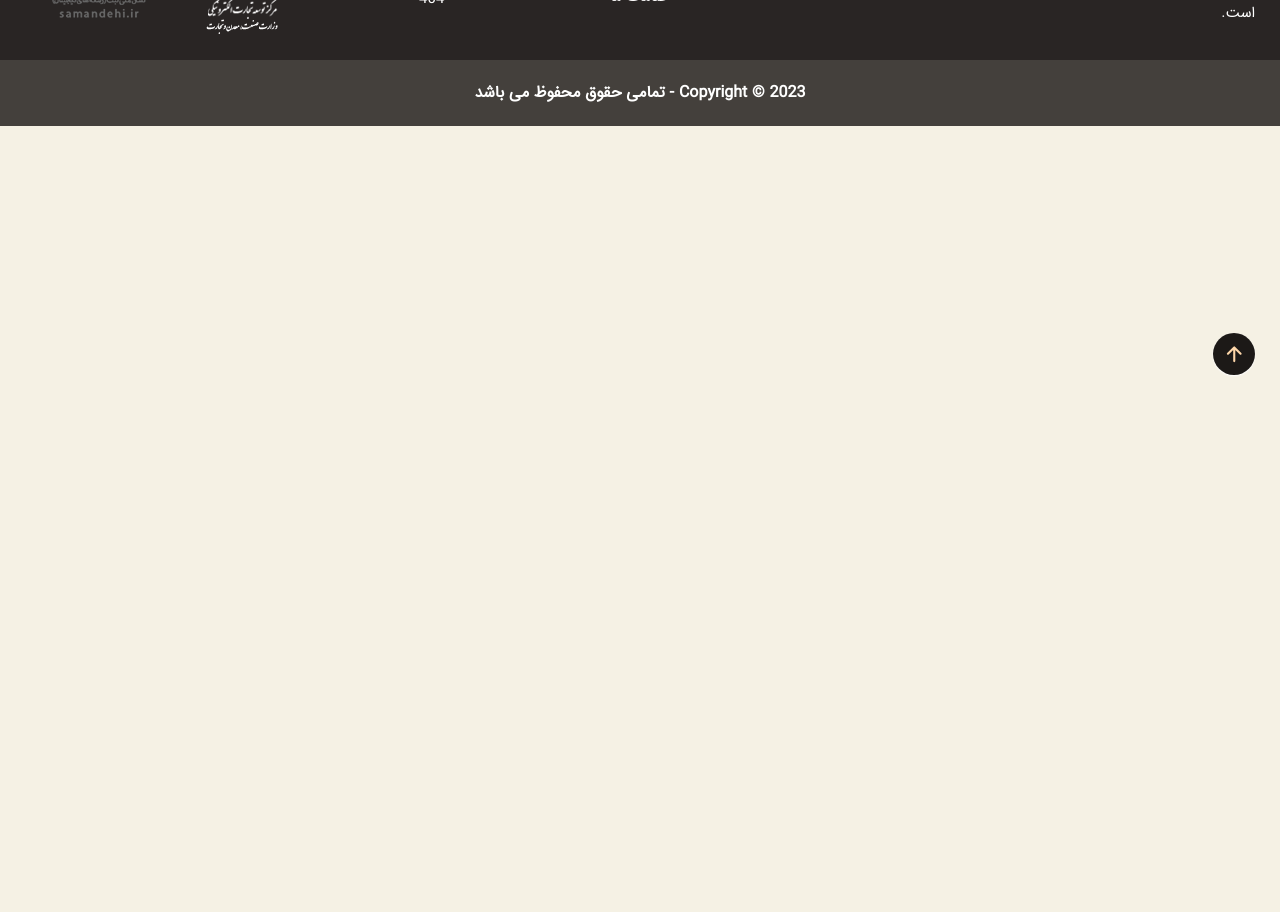
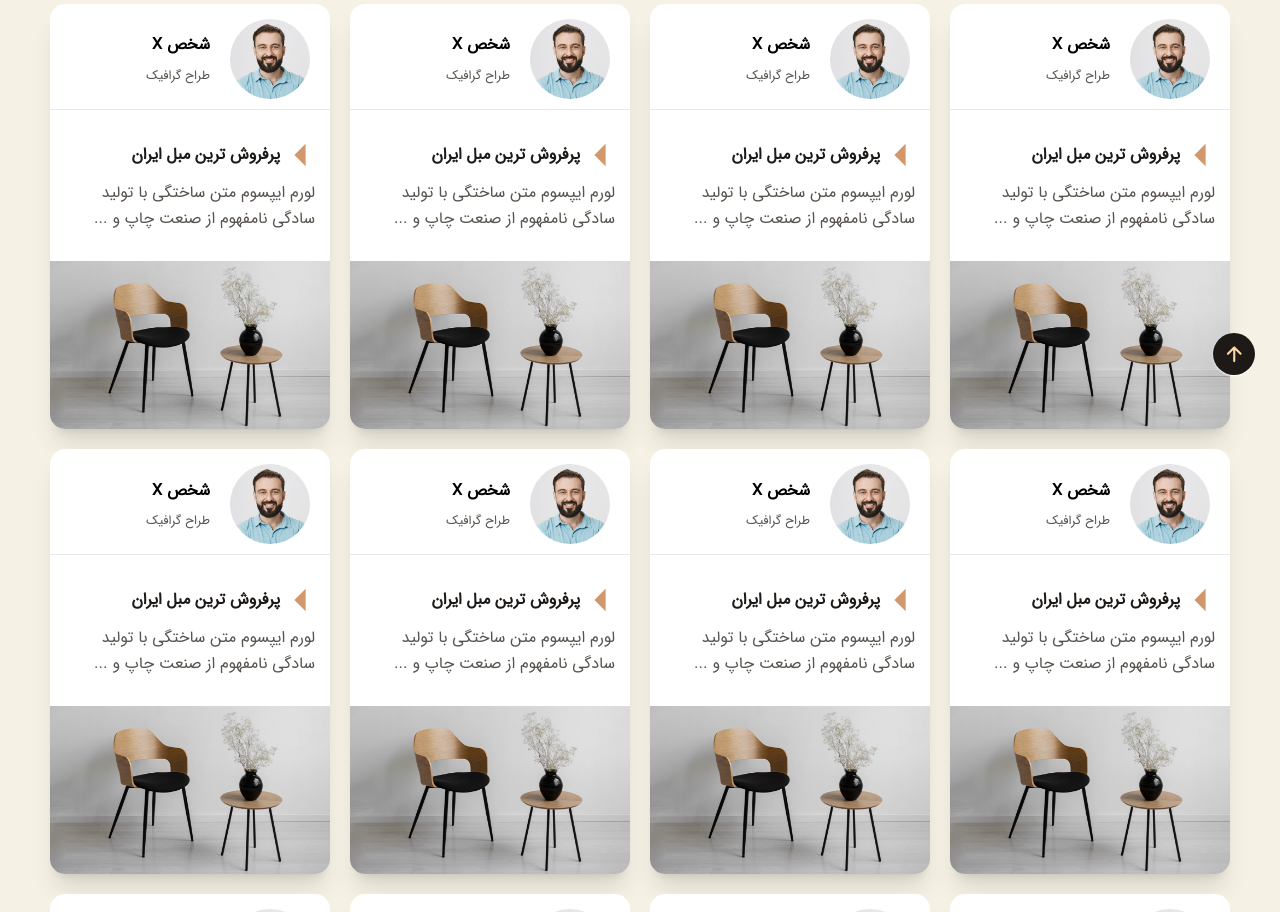
Before and after one commit to Reza-HM/Larin-Corporation, a React (Vite) app: page /blog in a window 1280 px wide. Shown: the part 400-1312 px from the top of the page. Before the commit the page ends 800 px from the top, so only its background shows below. Built offline with nearby package versions, Linux system fonts and the light colour scheme.

Commit message:
coding blog page

```diff
--- a/src/Components/Modules/Accordion.tsx
+++ b/src/Components/Modules/Accordion.tsx
@@ -15,7 +15,7 @@ const Accordion: FC<AccordionProps> = ({ answer, question }) => {
         className="bg-white rounded-lg shadow-lg text-slate-500 text-2xl cursor-pointer flex items-center justify-between p-8"
         onClick={() => setIsExpanded(!isExpanded)}
       >
-        <p>سوال: {question}</p>
+        <p className="font-bold">سوال: {question}</p>
         {!isExpanded ? (
           <FaPlus className="text-3xl" />
         ) : (
--- a/src/Components/Modules/BlogBox.tsx
+++ b/src/Components/Modules/BlogBox.tsx
@@ -1,8 +1,15 @@
 import { GoTriangleLeft } from "react-icons/go";
+import { useLocation } from "react-router-dom";
 
 const BlogBox = () => {
+  const location = useLocation();
+
   return (
-    <div className="flex flex-col gap-8 overflow-hidden bg-white rounded-3xl shadow-xl hover:-translate-y-2 duration-500 cursor-pointer">
+    <div
+      className={`${
+        location.pathname === "/blog" ? "col-span-3" : ""
+      } flex flex-col gap-8 overflow-hidden bg-white rounded-3xl shadow-xl hover:-translate-y-2 duration-500 cursor-pointer`}
+    >
       <div className="flex items-center gap-8 border-b px-8 py-6 pb-4">
         <img
           src="/img/avatar-1.jpg"
--- /dev/null
+++ b/src/Pages/Blog.tsx
@@ -0,0 +1,27 @@
+import BlogBox from "../Components/Modules/BlogBox";
+import BreadCrumb from "../Components/Modules/BreadCrumb";
+import SectionHeader from "../Components/Modules/SectionHeader";
+
+const Blog = () => {
+  return (
+    <div className="container">
+      <BreadCrumb route="وبلاگ" />
+      <SectionHeader englishTitle="Blog" persianTitle="وبلاگ" />
+      <div className="my-32 grid grid-cols-12 gap-8">
+        <BlogBox />
+        <BlogBox />
+        <BlogBox />
+        <BlogBox />
+        <BlogBox />
+        <BlogBox />
+        <BlogBox />
+        <BlogBox />
+        <BlogBox />
+        <BlogBox />
+        <BlogBox />
+        <BlogBox />
+      </div>
+    </div>
+  );
+};
+export default Blog;
--- a/src/routes.tsx
+++ b/src/routes.tsx
@@ -1,3 +1,4 @@
+import Blog from "./Pages/Blog";
 import Index from "./Pages/Index";
 import Projects from "./Pages/Projects";
 import Questions from "./Pages/Questions";
@@ -13,6 +14,7 @@ const routes: Route[] = [
   { path: "/services", element: <Services /> },
   { path: "/projects", element: <Projects /> },
   { path: "/questions", element: <Questions /> },
+  { path: "/blog", element: <Blog /> },
 ];
 
 export default routes;
```
